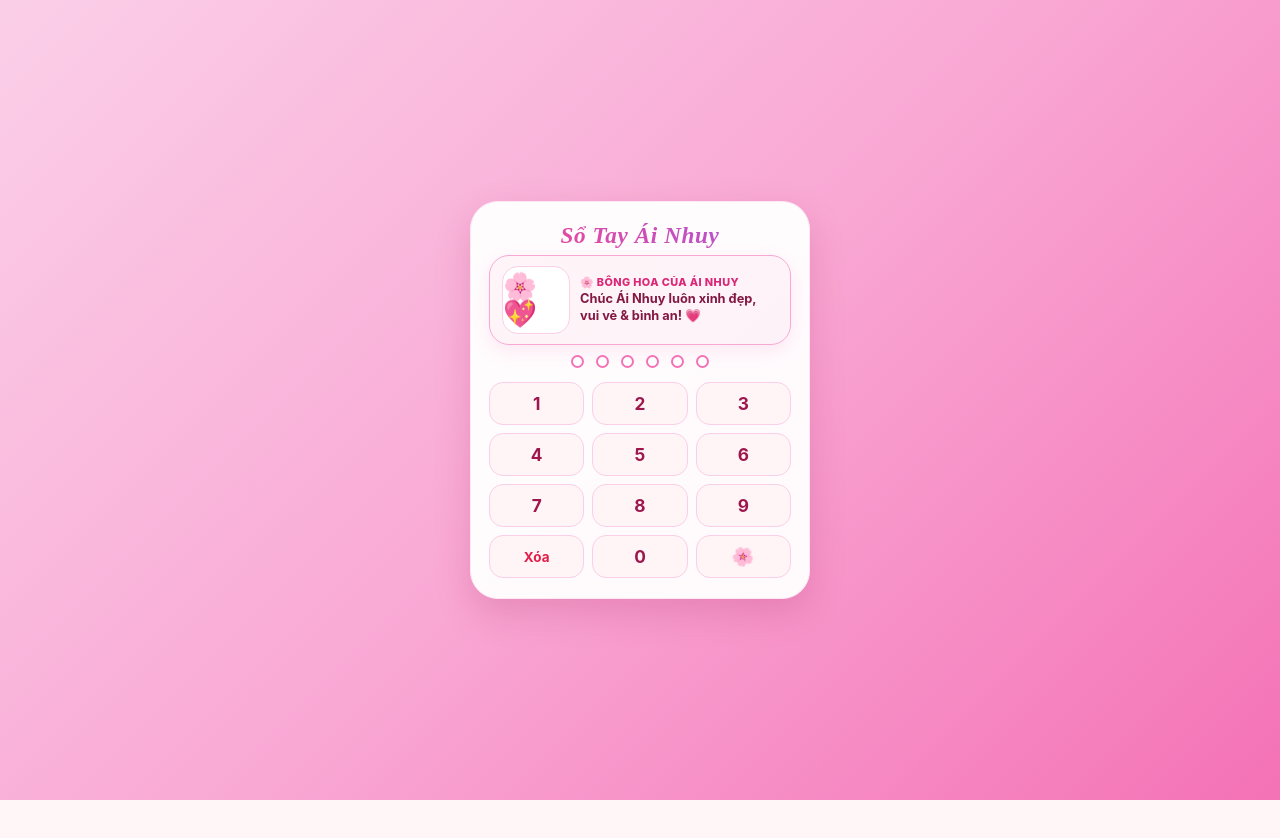
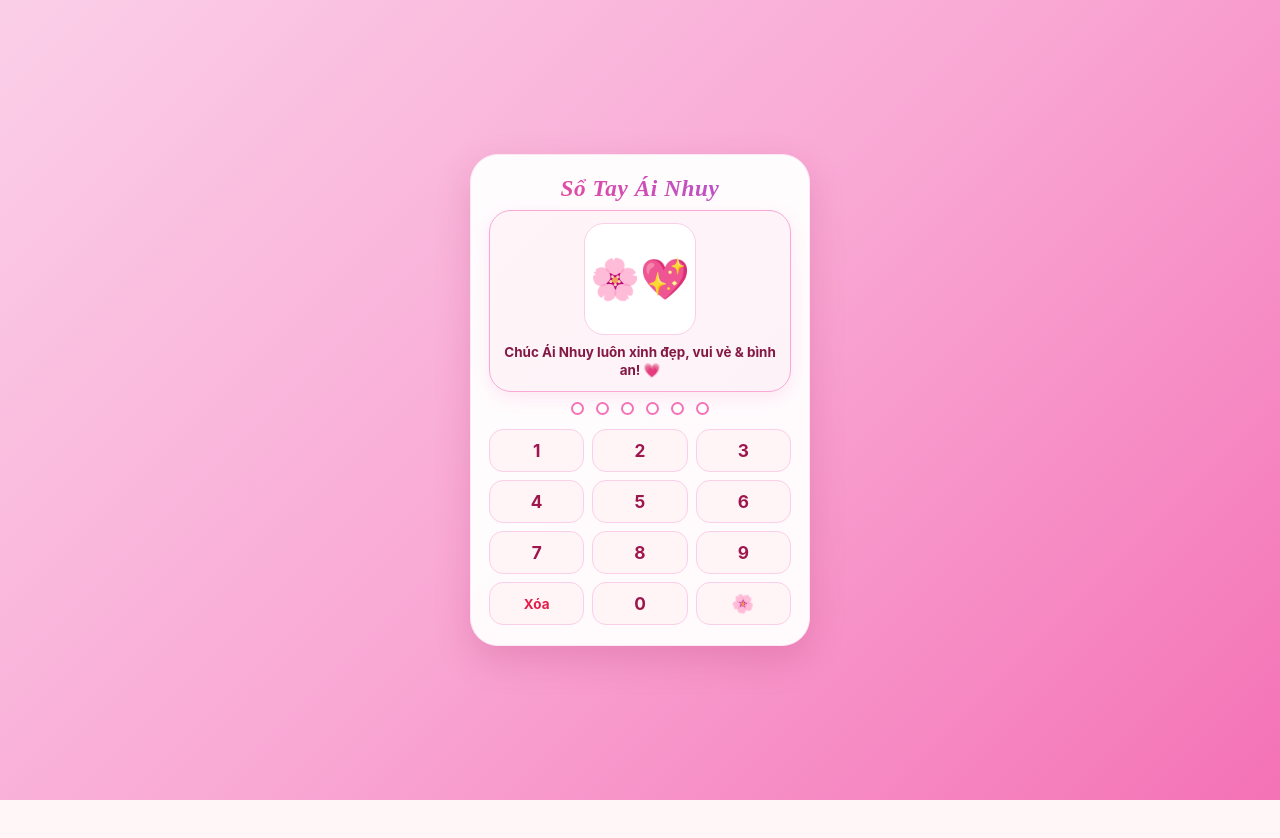
Before and after one commit to ngthanhtuandn-ui/sotaytrucn, a plain HTML site: page index.html in a window 1280 px wide. Both pictures are taken after a click on the button "Bông hoa yêu thương". Drawn offline with Linux system fonts and the light colour scheme.

Commit message:
Update index.html

```diff
--- a/index.html
+++ b/index.html
@@ -125,12 +125,12 @@
       -webkit-background-clip: text;
       -webkit-text-fill-color: transparent;
       animation: gradientShift 5s ease infinite;
-      margin-bottom: 6px;
+      margin-bottom: 8px;
       letter-spacing: 0.6px;
     }
 
     .romantic-display-box {
-      min-height: 40px;
+      min-height: 24px;
       margin-bottom: 10px;
       display: flex;
       align-items: center;
@@ -142,28 +142,31 @@
       width: 100%;
       background: linear-gradient(135deg, #fff5f8 0%, #fdf2f8 100%);
       border: 1.5px solid #f9a8d4;
-      border-radius: 20px;
-      padding: 10px 12px;
+      border-radius: 22px;
+      padding: 12px 14px;
       display: flex;
+      flex-direction: column;
       align-items: center;
-      gap: 10px;
-      text-align: left;
+      justify-content: center;
+      gap: 8px;
+      text-align: center;
       box-shadow: 0 6px 18px rgba(244, 114, 182, 0.14);
       animation: modalPop 0.25s ease;
     }
 
     .sticker-wish-img-wrap {
       position: relative;
-      width: 68px;
-      height: 68px;
+      width: 112px;
+      height: 112px;
       flex-shrink: 0;
-      border-radius: 16px;
+      border-radius: 20px;
       background: #ffffff;
       border: 1.5px solid #fbcfe8;
       display: flex;
       align-items: center;
       justify-content: center;
       overflow: hidden;
+      margin: 0 auto;
     }
 
     .sticker-wish-img {
@@ -174,29 +177,21 @@
     }
 
     .sticker-wish-fallback {
-      font-size: 1.7rem;
+      font-size: 2.5rem;
       line-height: 1;
       display: none;
     }
 
     .sticker-wish-content {
-      flex: 1;
-      min-width: 0;
-    }
-
-    .sticker-wish-code {
-      font-size: 0.68rem;
-      font-weight: 800;
-      color: #db2777;
-      letter-spacing: 0.4px;
-      margin-bottom: 2px;
+      width: 100%;
+      text-align: center;
     }
 
     .sticker-wish-text {
-      font-size: 0.8rem;
+      font-size: 0.84rem;
       font-weight: 700;
       color: #831843;
-      line-height: 1.3;
+      line-height: 1.35;
     }
 
     @keyframes heartbeatText {
@@ -1219,49 +1214,41 @@
 
     const flowerStickersByCode = {
       "1314": {
-        badge: "🌸 MÃ 1314 • BÔNG HOA YÊU THƯƠNG",
         wish: "Anh nhớ em nhiều lắm, ôm em thật chặt nè! 💗",
         stickerImg: "t2.jpg",
         fallbackEmoji: "🌸💗"
       },
       "00000": {
-        badge: "🌸 MÃ 00000 • KHỞI ĐẦU RẠNG RỠ",
         wish: "Chúc ngày mới rạng rỡ, yêu thương ngập tràn! 🌷",
         stickerImg: "n2.jpg",
         fallbackEmoji: "🌸🥰"
       },
       "44444": {
-        badge: "🌸 MÃ 44444 • TRÀN ĐẦY NĂNG LƯỢNG",
         wish: "Chào ngày mới vui vẻ, tràn đầy năng lượng nha! 🌻",
         stickerImg: "n5.jpg",
         fallbackEmoji: "🌸✨"
       },
       "55555": {
-        badge: "🌸 MÃ 55555 • THƯƠNG ÁI NHUY",
         wish: "Nhớ Ái Nhuy nhiều lắm, thương em rất nhiều! 💕",
         stickerImg: "n3.jpg",
         fallbackEmoji: "🌸💞"
       },
       "66666": {
-        badge: "🌸 MÃ 66666 • TỎA SÁNG HÔM NAY",
         wish: "Làm việc năng động, hăng say & tỏa sáng nha! 🌺",
         stickerImg: "n5.jpg",
         fallbackEmoji: "🌸🌟"
       },
       "77777": {
-        badge: "🌸 MÃ 77777 • TRỌN VẸN YÊU THƯƠNG",
         wish: "Tình yêu của anh dành trọn cho Ái Nhuy! 🌹",
         stickerImg: "n6.jpg",
         fallbackEmoji: "🌸💘"
       },
       "88888": {
-        badge: "🌸 MÃ 88888 • MAY MẮN GÕ CỬA",
         wish: "Bắt đầu ngày mới tươi vui, may mắn gõ cửa! 🌼",
         stickerImg: "n4.jpg",
         fallbackEmoji: "🌸🍀"
       },
       "99999": {
-        badge: "🌸 MÃ 99999 • GIẤC MƠ ÊM ÁI",
         wish: "Chúc người yêu ngủ ngon & mơ thật đẹp nha! 🌸🌙",
         stickerImg: "n7.jpg",
         fallbackEmoji: "🌸🌙"
@@ -1281,7 +1268,6 @@
             <span class="sticker-wish-fallback">${entry.fallbackEmoji}</span>
           </div>
           <div class="sticker-wish-content">
-            <div class="sticker-wish-code">${entry.badge}</div>
             <div class="sticker-wish-text">${entry.wish}</div>
           </div>
         </div>
@@ -1322,7 +1308,6 @@
         }
 
         const matched = flowerStickersByCode[enteredPin] || {
-          badge: "🌸 BÔNG HOA CỦA ÁI NHUY",
           wish: "Chúc Ái Nhuy luôn xinh đẹp, vui vẻ & bình an! 💗",
           stickerImg: "n8.jpg",
           fallbackEmoji: "🌸💖"
```
